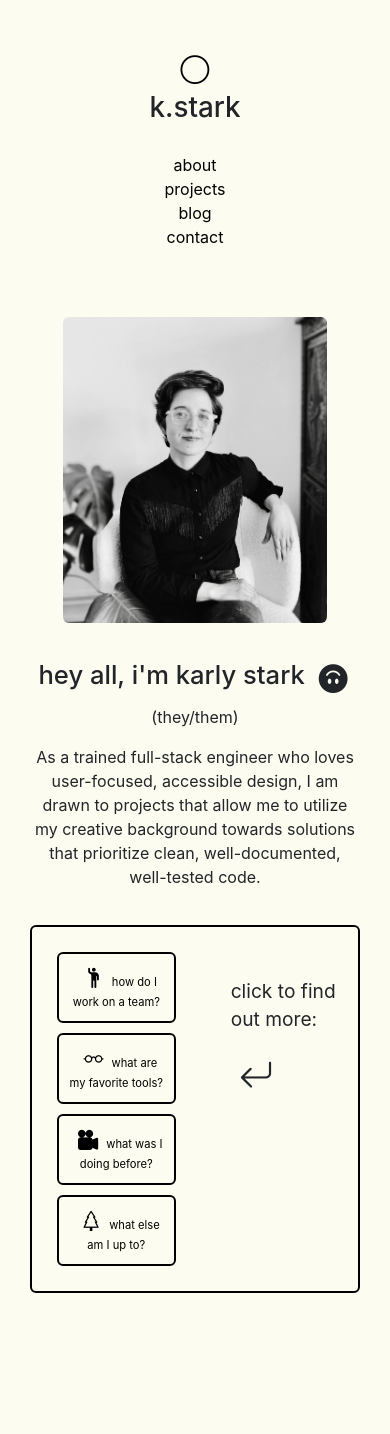
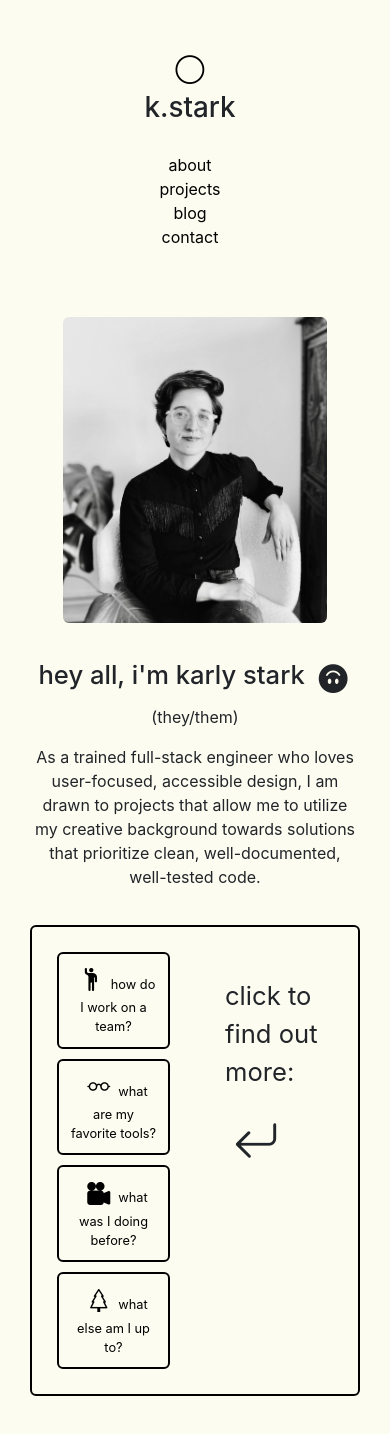
Before and after one commit to karlystark/portfolio, a React (Create React App) app: page /about in a window 390 px wide. Shown: the top 1434 px of the page. Before the commit the page ends 1343 px from the top, so only its background shows below. Built offline with nearby package versions, Linux system fonts and the light colour scheme; the HTML template or start-up script is replaced by a standard one; a web font is replaced by a local one.

Commit message:
changed some styles including right margin of nav bar and text size in QuestionSelect at different viewport sizes

```diff
--- a/src/Nav.css
+++ b/src/Nav.css
@@ -3,6 +3,7 @@
 nav {
   display: flex;
   margin: 10px;
+  margin-right: 20px;
 }
 
 a{
--- a/src/QuestionSelect.css
+++ b/src/QuestionSelect.css
@@ -30,7 +30,7 @@
 .QuestionSelect-text{
   max-width: 50%;
   margin-left: 20px;
-  font-size: .8em;
+  font-size: .9em;
   text-align: left;
 }
 
@@ -55,10 +55,10 @@
 
 @media (min-width: 280px) and (max-width: 320px) {
   .QuestionSelect-btn{
-    font-size: .6rem;
+    font-size: .7rem;
   }
   .QuestionSelect-text {
-    font-size: .7rem;
+    font-size: .8rem;
   }
 
   .QuestionSelect {
@@ -68,19 +68,19 @@
 
 @media (min-width: 320px) and (max-width: 480px) {
   .QuestionSelect-btn{
-    font-size: .7rem;
+    font-size: .8rem;
   }
   .QuestionSelect-text {
-    font-size: .6rem;
+    font-size: .8em;
   }
 }
 
 @media (min-width: 480px) and (max-width: 768px) {
   .QuestionSelect-btn{
-    font-size: .8rem;
+    font-size: .9rem;
   }
   .QuestionSelect-text {
-    font-size: .9rem;
+    font-size: 1rem;
   }
 }
 
@@ -91,5 +91,6 @@
 
   .QuestionSelect-text {
     font-size: 1rem;
+    margin-left: 8%;
   }
 }
```
